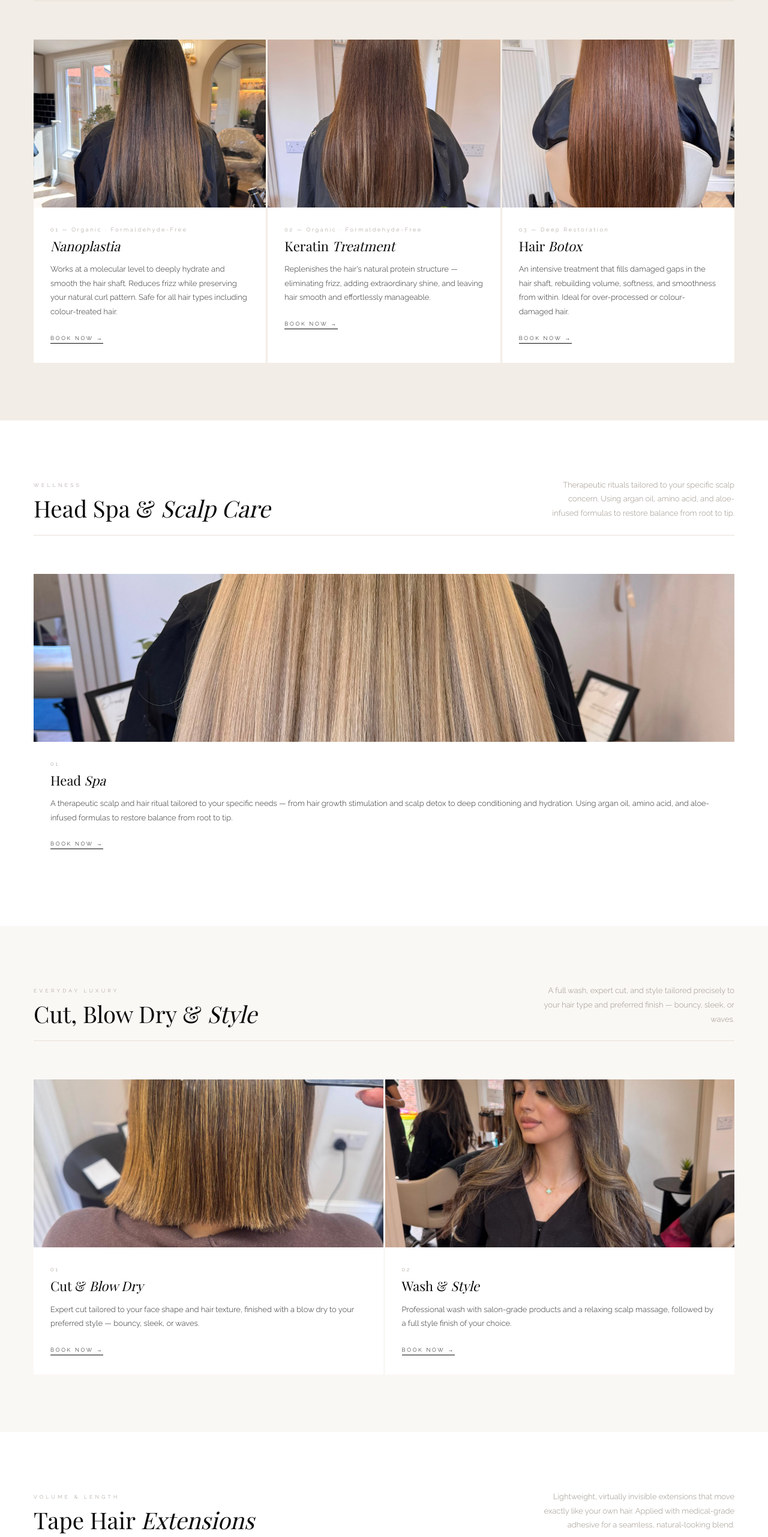
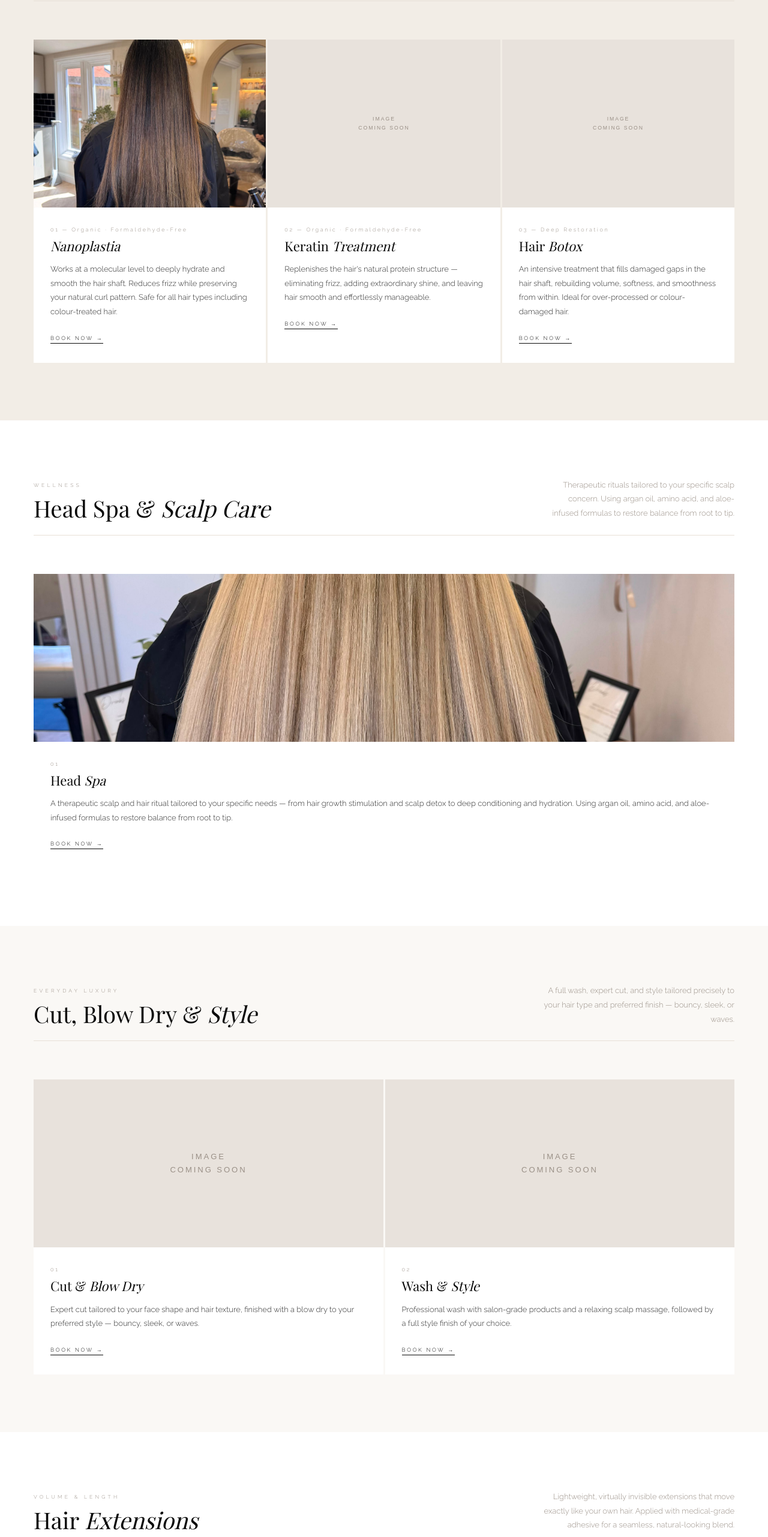
Before and after one commit to GurmanSinghDuklu/essenceMocks.github.io, a React (Vite) app in the folder essence-react/: page /services in a window 1280 px wide. Shown: the part 1790-4353 px from the top of the page at 60% size. Built offline with nearby package versions, Linux system fonts and the light colour scheme; a web font is replaced by a local one.

Commit message:
removed pictures which need changing for now, changed slogan

```diff
--- a/essence-react/src/pages/Home/Home.jsx
+++ b/essence-react/src/pages/Home/Home.jsx
@@ -30,7 +30,7 @@ export default function Home() {
         <div className="hero-overlay" />
         <div className="hero-content">
           <div className="hero-tag">Luton's Premier Hair Studio</div>
-          <h1 className="hero-title">Your Hair,<br />Your Story,<br /><em>My Passion.</em></h1>
+          <h1 className="hero-title">More Than Hair—A Place to Relax,<br />Refresh &amp; Feel Your Best.</h1>
           <div className="hero-cta">
             <a href={BOOK_URL} className="btn-wh" target="_blank" rel="noreferrer">Book a Treatment</a>
             <Link to="/services" className="btn-outline-wh">Explore Services</Link>
@@ -152,7 +152,7 @@ export default function Home() {
         <div className="cs-text">
           <div className="section-tag">Get in Touch</div>
           <h2 className="section-title" style={{marginBottom:'36px'}}>Find <em>Us</em></h2>
-          <p className="body-text" style={{marginBottom:'32px'}}>All appointments are by booking only. Book online, call, or WhatsApp us. Please allow 48–72 hours for a reply.</p>
+          <p className="body-text" style={{marginBottom:'32px'}}>All appointments are by booking only. Book online, call, or WhatsApp us.</p>
           <div style={{display:'flex',flexDirection:'column',gap:'20px',marginBottom:'36px'}}>
             <div className="cs-detail"><div className="cs-detail-icon">📍</div><div className="cs-detail-text"><strong>Address</strong>6 Woodmere, Luton, Bedfordshire · Free street parking available</div></div>
             <div className="cs-detail"><div className="cs-detail-icon">📞</div><div className="cs-detail-text"><strong>Phone / WhatsApp</strong><a href="tel:+447375956131">07375 956 131</a></div></div>
--- a/essence-react/src/pages/Services/Services.jsx
+++ b/essence-react/src/pages/Services/Services.jsx
@@ -59,8 +59,8 @@ export default function Services() {
         </div>
         <div className="svc-grid">
           <ServiceCard num="01 — Organic · Formaldehyde-Free" img="/img-new-03.jpg" alt="Nanoplastia" name={<><em>Nanoplastia</em></>} desc="Works at a molecular level to deeply hydrate and smooth the hair shaft. Reduces frizz while preserving your natural curl pattern. Safe for all hair types including colour-treated hair." />
-          <ServiceCard num="02 — Organic · Formaldehyde-Free" img="/img-new-12.jpg" alt="Keratin" name={<>Keratin <em>Treatment</em></>} desc="Replenishes the hair's natural protein structure — eliminating frizz, adding extraordinary shine, and leaving hair smooth and effortlessly manageable." />
-          <ServiceCard num="03 — Deep Restoration" img="/img-new-14.jpg" alt="Hair Botox" name={<>Hair <em>Botox</em></>} desc="An intensive treatment that fills damaged gaps in the hair shaft, rebuilding volume, softness, and smoothness from within. Ideal for over-processed or colour-damaged hair." />
+          <ServiceCard num="02 — Organic · Formaldehyde-Free" img="/placeholder.svg" alt="Keratin" name={<>Keratin <em>Treatment</em></>} desc="Replenishes the hair's natural protein structure — eliminating frizz, adding extraordinary shine, and leaving hair smooth and effortlessly manageable." />
+          <ServiceCard num="03 — Deep Restoration" img="/placeholder.svg" alt="Hair Botox" name={<>Hair <em>Botox</em></>} desc="An intensive treatment that fills damaged gaps in the hair shaft, rebuilding volume, softness, and smoothness from within. Ideal for over-processed or colour-damaged hair." />
         </div>
       </section>
 
@@ -82,15 +82,15 @@ export default function Services() {
           <div className="sh-right">A full wash, expert cut, and style tailored precisely to your hair type and preferred finish — bouncy, sleek, or waves.</div>
         </div>
         <div className="svc-grid" style={{gridTemplateColumns:'1fr 1fr'}}>
-          <ServiceCard num="01" img="/img-new-15.jpg" alt="Cut & Blowdry" name={<>Cut &amp; <em>Blow Dry</em></>} desc="Expert cut tailored to your face shape and hair texture, finished with a blow dry to your preferred style — bouncy, sleek, or waves." />
-          <ServiceCard num="02" img="/img-new-18.jpg" alt="Wash & Style" name={<>Wash &amp; <em>Style</em></>} desc="Professional wash with salon-grade products and a relaxing scalp massage, followed by a full style finish of your choice." />
+          <ServiceCard num="01" img="/placeholder.svg" alt="Cut & Blowdry" name={<>Cut &amp; <em>Blow Dry</em></>} desc="Expert cut tailored to your face shape and hair texture, finished with a blow dry to your preferred style — bouncy, sleek, or waves." />
+          <ServiceCard num="02" img="/placeholder.svg" alt="Wash & Style" name={<>Wash &amp; <em>Style</em></>} desc="Professional wash with salon-grade products and a relaxing scalp massage, followed by a full style finish of your choice." />
         </div>
       </section>
 
       {/* EXTENSIONS */}
       <section className="svc-section" id="extensions">
         <div className="sec-head">
-          <div className="sh-left"><div className="st">Volume &amp; Length</div><h2>Tape Hair <em>Extensions</em></h2></div>
+          <div className="sh-left"><div className="st">Volume &amp; Length</div><h2>Hair <em>Extensions</em></h2></div>
           <div className="sh-right">Lightweight, virtually invisible extensions that move exactly like your own hair. Applied with medical-grade adhesive for a seamless, natural-looking blend.</div>
         </div>
         <div className="svc-grid" style={{gridTemplateColumns:'1fr 1fr'}}>
```
Also changed, not shown: essence-react/public/placeholder.svg (added).
